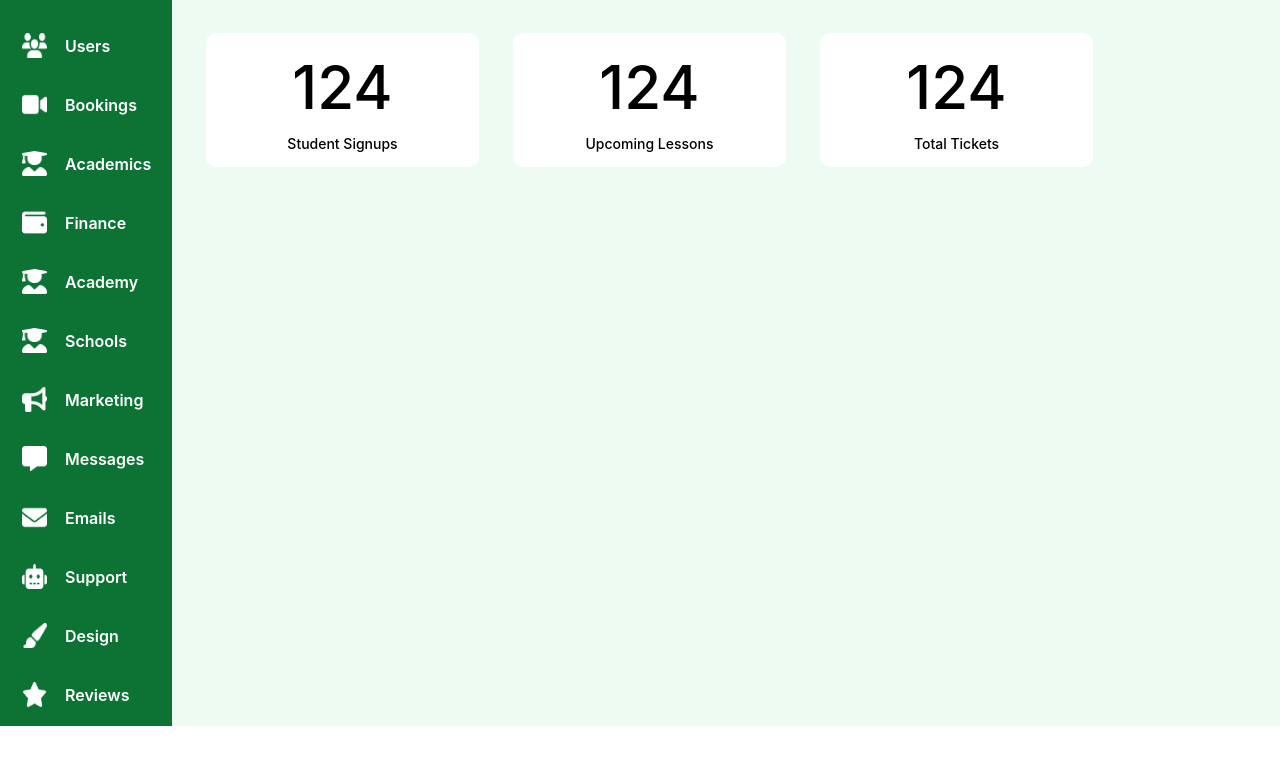
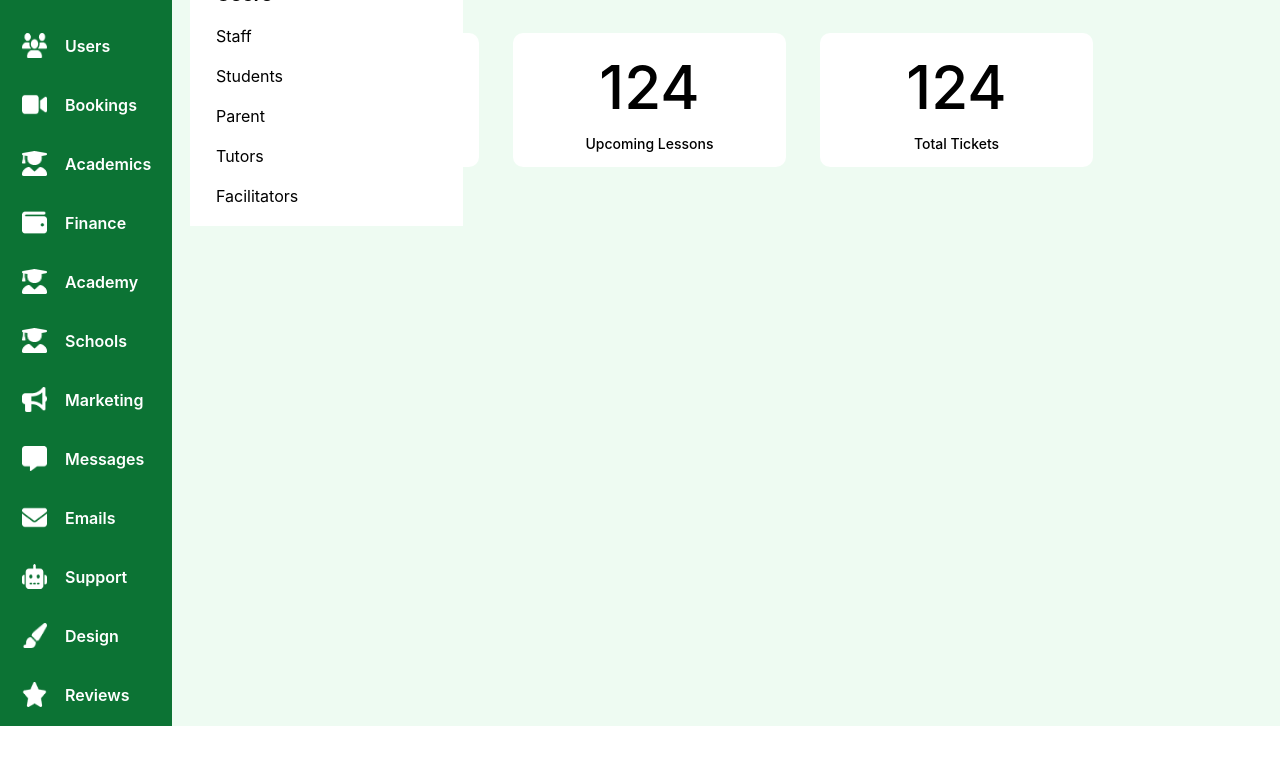
Before and after one commit to joshuagato/vue-js-admin-dashboard, a Vue app: page / in a window 1280 px wide. Both pictures are taken after a click on the element 86 px from the left and 827 px from the top of the page. Shown: the part 74-838 px from the top of the page. Built offline with nearby package versions, Linux system fonts and the light colour scheme.

Commit message:
Worked on the extra menu

```diff
--- a/src/components/Layout/SideBar.vue
+++ b/src/components/Layout/SideBar.vue
@@ -1,15 +1,104 @@
-<script lang="ts">
-import {defineComponent} from 'vue'
+<script setup lang="ts">
+import {defineComponent, ref, reactive, onMounted, onUnmounted} from 'vue';
 
-export default defineComponent({
-  name: "SideBar"
-})
+// Template refs for accessing DOM elements
+const menuItemRef = ref<HTMLElement | null>(null);
+const extraMenuRef = ref<HTMLElement | null>(null);
+
+// Reactive state to control menu visibility
+const isExtraMenuVisible = ref(false);
+
+// Reactive style object for dynamic positioning
+const extraMenuStyle = reactive({
+  top: '0px',
+  left: '0px',
+});
+
+let hideTimeout: ReturnType<typeof setTimeout> | null = null;
+
+// Function to clear any pending hide timeout
+const clearHideTimeout = () => {
+  if (hideTimeout) {
+    clearTimeout(hideTimeout);
+    hideTimeout = null;
+  }
+};
+
+// Handle mouse enter event on the main menu item or the extra menu itself
+const handleMouseEnter = () => {
+  clearHideTimeout(); // Clear any pending hide timeout
+
+  // If menu item reference is available
+  if (menuItemRef.value) {
+    // Get the bounding rectangle of the menu item relative to the viewport
+    const rect = menuItemRef.value.getBoundingClientRect();
+    const computedStyle = window.getComputedStyle(menuItemRef.value);
+
+    // Set the top and left positions of the extra menu
+    // rect.bottom gives the distance from the top of the viewport to the bottom of the menu item.
+    // rect.left gives the distance from the left of the viewport to the left of the menu item.
+    const paddingTop = parseInt(computedStyle.paddingTop);
+    const borderTopWidth = parseFloat(computedStyle.borderTopWidth);
+    console.log({borderTopWidth, paddingTop});
+
+    extraMenuStyle.top = `${rect.top + paddingTop}px`;
+    extraMenuStyle.left = `${rect.left + 190}px`;
+  }
+
+  isExtraMenuVisible.value = true;
+};
+
+// Handle mouse leave event from the main menu item or the extra menu
+const handleMouseLeave = () => {
+  // Set a timeout to hide the menu, allowing a brief moment for mouse
+  // to move between the main item and the extra menu without it disappearing.
+  hideTimeout = setTimeout(() => {
+    isExtraMenuVisible.value = false;
+  }, 150); // 150ms delay
+};
+
+// Function to re-position the menu if the window is resized or scrolled
+const updateMenuPosition = () => {
+  if (isExtraMenuVisible.value) {
+    // Re-call handleMouseEnter to recalculate and set new positions
+    handleMouseEnter();
+  }
+};
+
+// Add event listeners for window resize and scroll when the component is mounted
+onMounted(() => {
+  window.addEventListener('resize', updateMenuPosition);
+  window.addEventListener('scroll', updateMenuPosition);
+});
+
+// Clean up event listeners when the component is unmounted
+onUnmounted(() => {
+  window.removeEventListener('resize', updateMenuPosition);
+  window.removeEventListener('scroll', updateMenuPosition);
+  clearHideTimeout(); // Clear any pending timeout just in case
+});
 </script>
 
 <template>
   <section id="side-bar">
     <section id="side-bar-top">
-      <article class="menu-item"><img src="../../assets/side-menu/users-solid%201.png" alt="Users icon" /><span>Users</span></article>
+      <article ref="menuItemRef" class="menu-item" @mouseenter="handleMouseEnter" @mouseleave="handleMouseLeave">
+        <img src="../../assets/side-menu/users-solid%201.png" alt="Users icon" /><span>Users</span>
+      </article>
+      <div
+          ref="extraMenuRef" class="extra-menu" @mouseenter="clearHideTimeout" @mouseleave="handleMouseLeave"
+          :class="{ 'is-visible': isExtraMenuVisible }"
+          :style="extraMenuStyle"
+      >
+        <h1>Users</h1>
+        <ul>
+          <li>Staff</li>
+          <li>Students</li>
+          <li>Parent</li>
+          <li>Tutors</li>
+          <li>Facilitators</li>
+        </ul>
+      </div>
       <article class="menu-item"><img src="../../assets/side-menu/video-solid%202.png" alt="Bookings icon" /><span>Bookings</span></article>
       <article class="menu-item"><img src="../../assets/side-menu/user-graduate-solid 1.png" alt="Academics icon" /><span>Academics</span></article>
       <article class="menu-item"><img src="../../assets/side-menu/wallet-solid 1.png" alt="Finance icon" /><span>Finance</span></article>
@@ -63,6 +152,49 @@ export default defineComponent({
     .menu-item:first-child {
       padding-top: 34px;
     }
+
+    .extra-menu {
+      position: absolute;
+      width: 273px;
+      height: fit-content;
+      background-color: #FFF;
+      color: #000;
+      z-index: 30;
+      //left: 190px;
+      //top: 20px;
+
+      /* Visibility and pointer events controlled by JavaScript and 'is-visible' class */
+      opacity: 0;
+      pointer-events: none; /* Prevents clicks when hidden */
+      transition: opacity 300ms ease-out; /* transition-opacity duration-300 ease-out */
+
+      ul {
+        list-style: none;
+      }
+
+      h1, li {
+        margin-left: 26px;
+      }
+
+      h1 {
+        font-size: 20px;
+        font-weight: 600;
+        margin-top: 23px;
+        margin-bottom: 20px;
+      }
+
+      li {
+        font-size: 16px;
+        font-weight: 400;
+        margin-bottom: 20px;
+        border-radius: 10px;
+      }
+
+      &.is-visible {
+        opacity: 1;
+        pointer-events: auto; /* Allows clicks when visible */
+      }
+    }
   }
 
   #side-bar-bottom {
```
